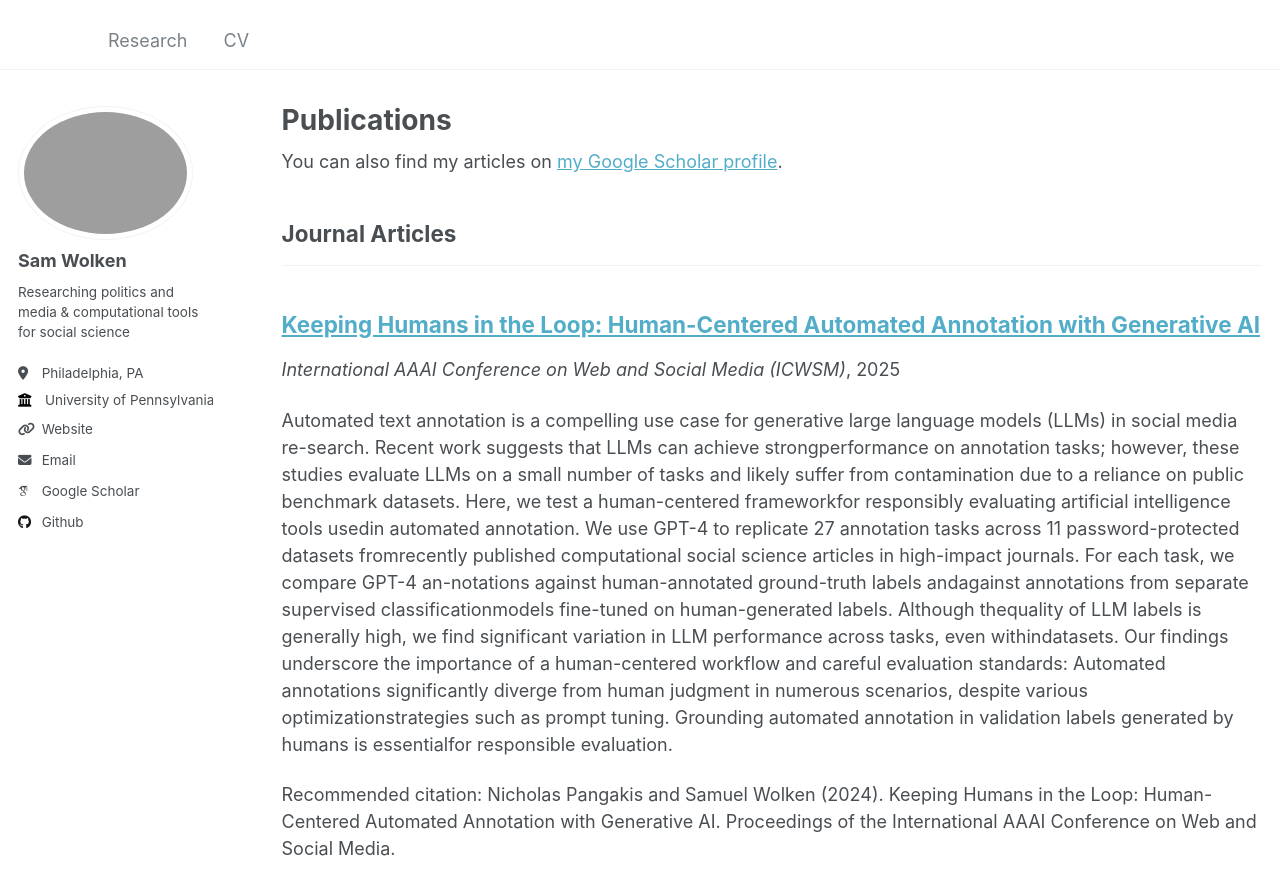
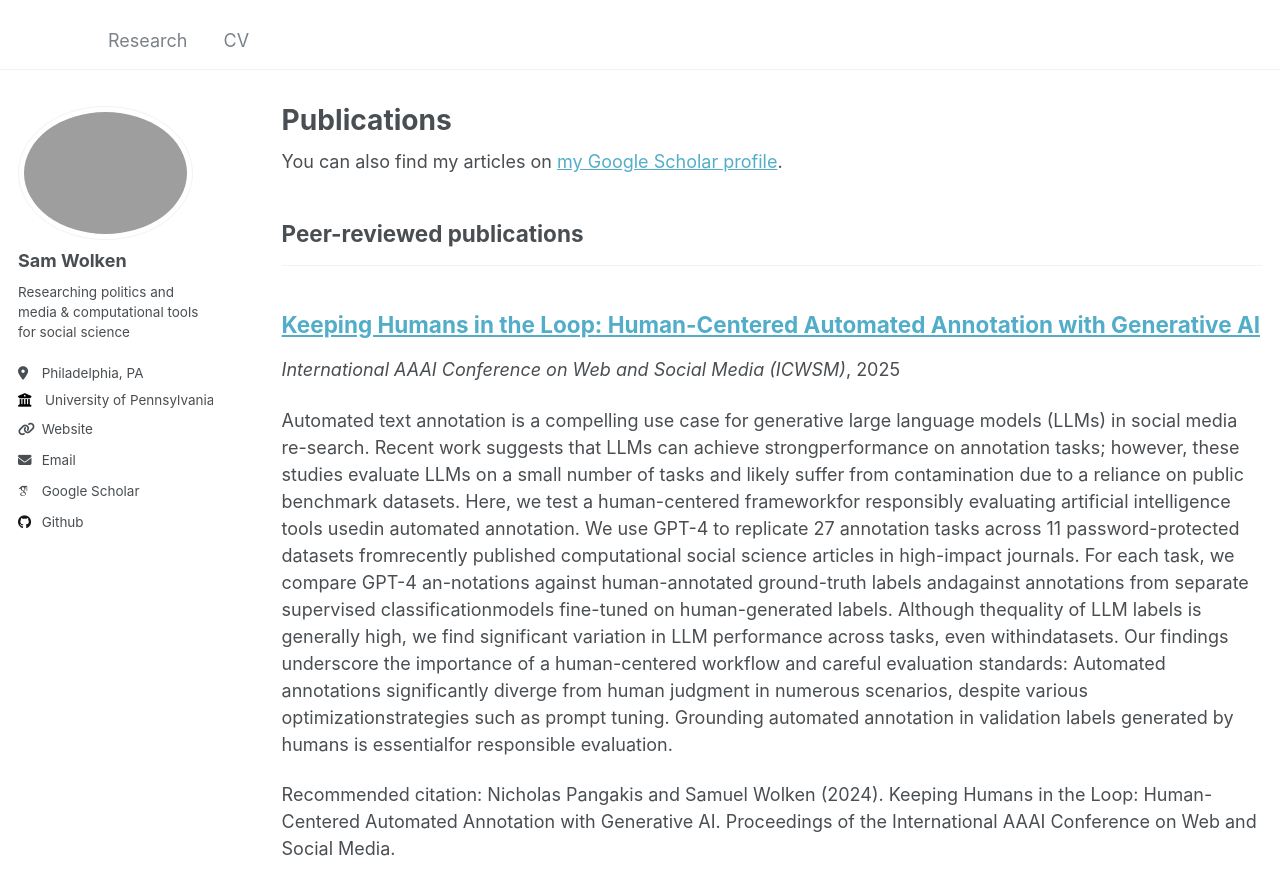
Before and after one commit to swolken/.github.io, a Jekyll site: the page built from _pages/publications.html, in a window 1280 px wide and 900 px high. Shown: the top 895 px of the window. Built offline with Jekyll 4.4.1, drawn with Linux system fonts in a browser that asks for light colours; some web fonts are replaced; some of the changed text lies outside the part shown.

Commit message:
Update _config.yml

```diff
--- a/_config.yml
+++ b/_config.yml
@@ -78,9 +78,9 @@ publication_category:
   books:
     title: 'Books'
   manuscripts:
-    title: 'Journal Articles'
+    title: 'Peer-reviewed publications'
   working_papers:
-    title: 'Working Papers'
+    title: 'Working papers'
   in_progress:
     title: 'Select works in progress'
 
```
